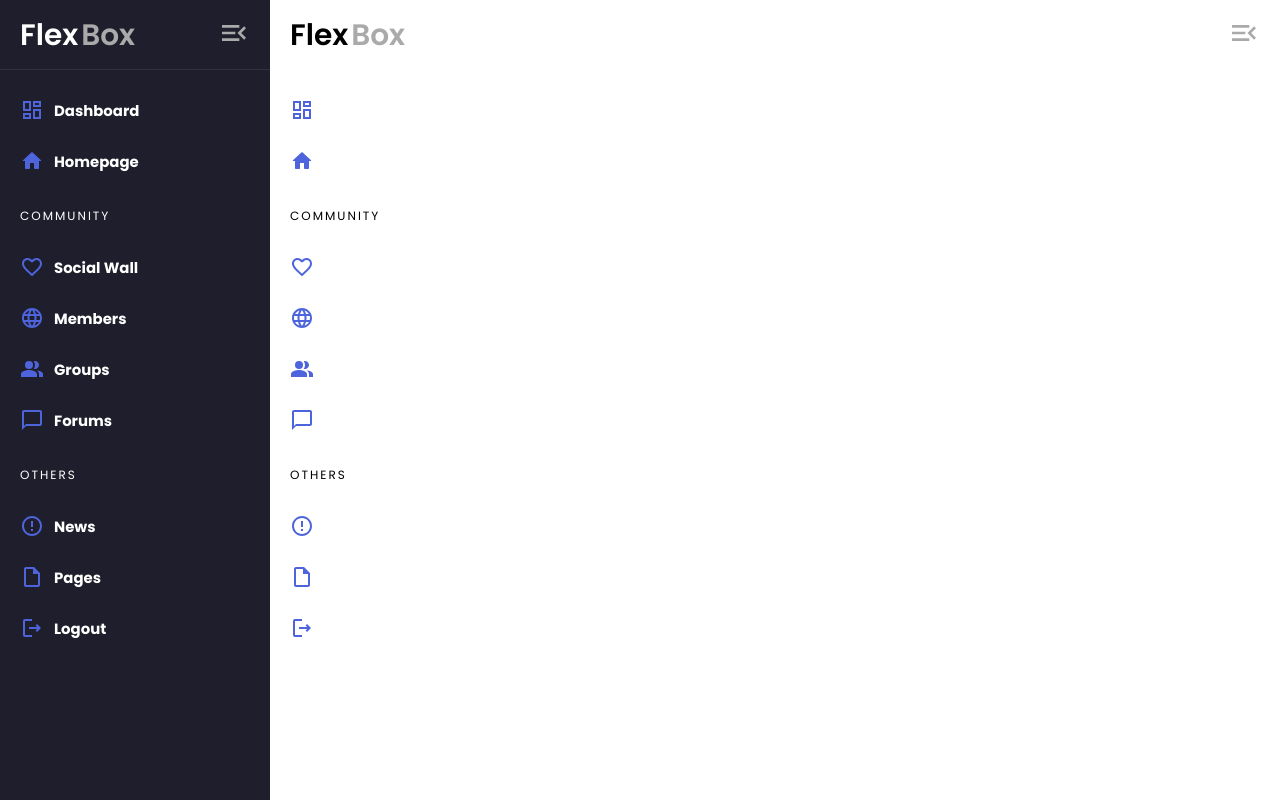
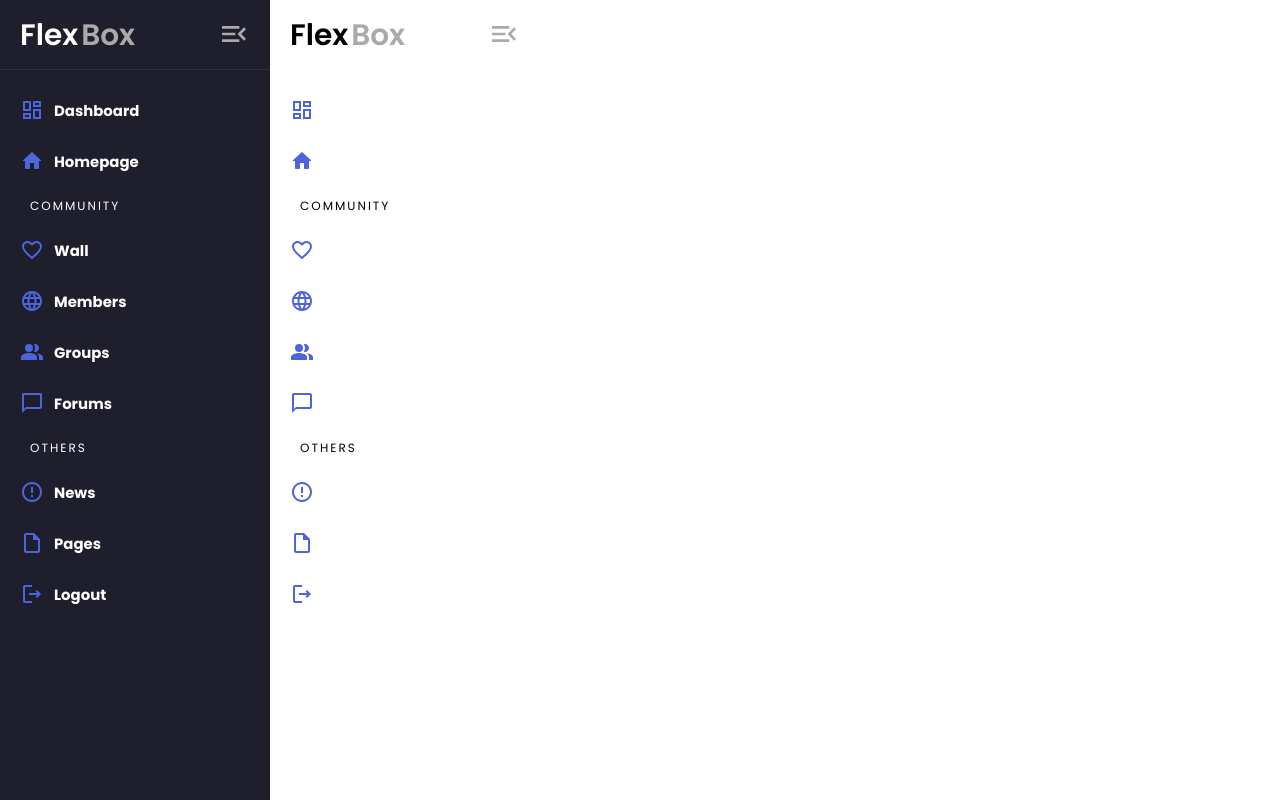
Before and after one commit to GECR-flexBox/flexBox, a Next.js app: page /components/Sidebar in a window 1280 px wide. Built offline with nearby package versions, Linux system fonts and the light colour scheme; a web font is replaced by a local one.

Commit message:
added toggle in sidebar

```diff
--- a/components/layout.js
+++ b/components/layout.js
@@ -4,9 +4,7 @@ export default function Layout({ children }) {
     return (
         <>
         <div id="app" className="row">
-            <aside>
             <Sidebar />
-            </aside>
             <main>
                 {children}
             </main>
--- a/pages/components/Sidebar.jsx
+++ b/pages/components/Sidebar.jsx
@@ -1,4 +1,4 @@
-import React from "react";
+import React, { useState } from "react";
 import MenuOpenIcon from "@mui/icons-material/MenuOpen";
 import DashboardOutlinedIcon from "@mui/icons-material/DashboardOutlined";
 import HomeRoundedIcon from "@mui/icons-material/HomeRounded";
@@ -12,17 +12,28 @@ import LogoutOutlinedIcon from "@mui/icons-material/LogoutOutlined";
 import Link from 'next/link';
 import styles from "../../styles/Sidebar.module.css"
 const Sidebar = () => {
+
+  const [isCollapsedSidebar, setisCollapsedSidebar] = useState(false)
+
+  const toggleSidebarCollapseHandler = () => {
+    setisCollapsedSidebar((prev) => !prev)
+    console.log(isCollapsedSidebar)
+  }
+
   return (
     <>
+      <aside data-collapse={isCollapsedSidebar} className="aside">
         <div id={styles.side_nav}>
           <header id={styles.side_header} className={styles.row}>
-          <div className={styles.logo}>
+            <span className="sidebar_nav_txt">
+              <div className={styles.logo} >
                 Flex
                 <span className={styles.gray}>Box</span>
               </div>
-          <div className={`${styles.toggle} ${styles.gray}`}>
+            </span>
+            <button className={`${styles.toggle} ${styles.gray} ${"toggle_btn"}`} onClick={toggleSidebarCollapseHandler}>
               <MenuOpenIcon />
-          </div>
+            </button>
           </header>
           <div id={styles.nav_links}>
             <div id={styles.link}>
@@ -30,65 +41,62 @@ const Sidebar = () => {
                 <span>
                   <DashboardOutlinedIcon />
                 </span>
-              <b>dashboard</b>
+                <b className="sidebar_nav_txt">dashboard</b>
               </Link>
               <Link href="/">
                 <span>
                   <HomeRoundedIcon />
                 </span>
-              <b>homepage</b>
+                <b className="sidebar_nav_txt">homepage</b>
               </Link>
-          </div>
-          <small>community</small>
-          <div id={styles.link}>
+              <small className="sidebar_nav_txt">community</small>
               <Link href="/Social">
                 <span>
                   <FavoriteBorderOutlinedIcon />
                 </span>
-              <b>social wall</b>
+                <b className="sidebar_nav_txt">Wall</b>
               </Link>
               <Link href="/Members">
                 <span>
                   <LanguageOutlinedIcon />
                 </span>
-              <b>members</b>
+                <b className="sidebar_nav_txt">members</b>
               </Link>
               <Link href="/Groups">
                 <span>
                   <PeopleAltIcon />
                 </span>
-              <b>groups</b>
+                <b className="sidebar_nav_txt">groups</b>
               </Link>
               <Link href="/Forums">
                 <span>
                   <ChatBubbleOutlineIcon />
                 </span>
-              <b>forums</b>
+                <b className="sidebar_nav_txt">forums</b>
               </Link>
-          </div>
-          <small>others</small>
-          <div id={styles.link}>
+              <small className="sidebar_nav_txt">others</small>
               <Link href="/">
                 <span>
                   <ErrorOutlineIcon />
                 </span>
-              <b>news</b>
+                <b className="sidebar_nav_txt">news</b>
               </Link>
               <Link href="/">
                 <span>
                   <InsertDriveFileOutlinedIcon />
                 </span>
-              <b>Pages</b>
+                <b className="sidebar_nav_txt">Pages</b>
               </Link>
               <Link href="/Signup">
                 <span>
                   <LogoutOutlinedIcon />
                 </span>
-              <b>logout</b>
+                <b className="sidebar_nav_txt">logout</b>
               </Link>
             </div>
           </div>
         </div>
+      </aside>
     </>
   );
 };
--- a/styles/Sidebar.module.css
+++ b/styles/Sidebar.module.css
@@ -20,9 +20,14 @@
     font-weight: 600;
 }
 
+#side_header button {
+    border: none;
+    background: none;
+}
+
 .gray {
     color: var(--gray);
-    transition: 0.25s ease-in-out;
+    transition: all 0.6s cubic-bezier(0.175, 0.885, 0.32, 1.1);
 }
 
 .logo span {
@@ -61,7 +66,7 @@
 #nav_links #link a span>* {
     color: var(--blue);
     margin-top: 5px;
-    transition: 0.15s ease-in-out;
+    transition: all 0.6s cubic-bezier(0.175, 0.885, 0.32, 1.1);
 }
 
 
@@ -84,7 +89,7 @@
     position: absolute;
     bottom: 0;
     left: 0;
-    transition: 0.35s ease-in;
+    transition: all 0.6s cubic-bezier(0.175, 0.885, 0.32, 1.1);
 
 }
 
@@ -101,7 +106,7 @@
     gap: 10px;
     text-decoration: none;
     color: #fff;
-    transition: 0.15s ease-in-out;
+    transition: all 0.6s cubic-bezier(0.175, 0.885, 0.32, 1.1);
     padding: 7.5px 20px;
     text-transform: capitalize;
     position: relative;
@@ -113,6 +118,7 @@
     font-size: 0.75rem;
     letter-spacing: 2px;
     padding: 0px 20px;
+    margin: 10px;
 }
 
 #link a b {
--- a/styles/globals.css
+++ b/styles/globals.css
@@ -28,6 +28,7 @@ body {
   width: 100vw;
   overflow-x: hidden;
 }
+
 #app {
   width: 100%;
   /* background-color: crimson; */
@@ -46,7 +47,7 @@ body {
   background-color: #1e1e2c;
   height: 100%;
   /* flex: 0.2; */
-    min-width: 270px;
+  width: 270px;
   color: #fff;
 }
 
@@ -54,6 +55,7 @@ body {
   flex: 1;
   height: 100%;
 }
+
 #temp {
   height: 100vh;
 
@@ -66,3 +68,27 @@ body {
 }
 
 #sec-title {}
+
+[data-collapse="false"] {
+  width: 270px;
+}
+
+[data-collapse="true"] {
+  width: 5rem !important;
+}
+
+[data-collapse="true"] .sidebar_nav_txt {
+  display: none !important;
+}
+
+[data-collapse="true"] .gray {
+  transform: rotate(45deg) !important;
+}
+
+[data-collapse="true"] .toggle_btn {
+  transform: rotate(180deg);
+}
+
+.aside {
+  transition: all 0.6s cubic-bezier(0.175, 0.885, 0.32, 1.1);
+}
```
Lines whose indentation alone changed are shown as unchanged.
